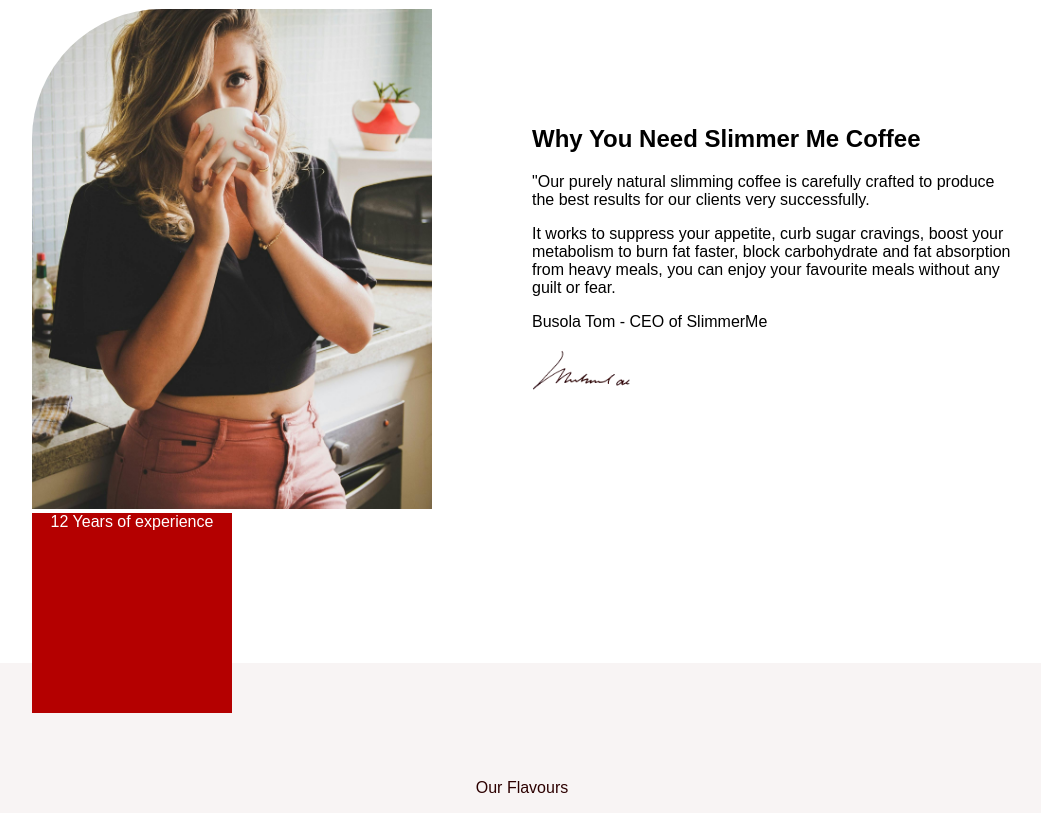
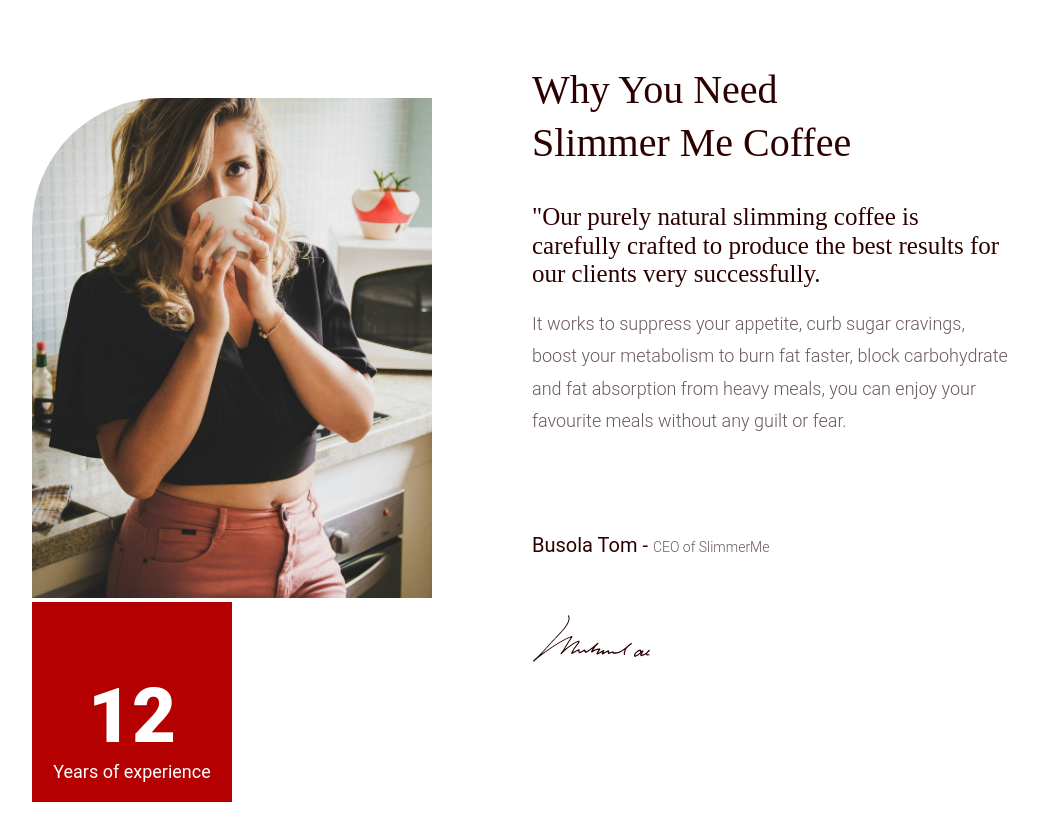
Before and after one commit to busolatom/slimmerMeCoffee, a plain HTML site: page index.html in a window 1280 px wide. Shown: the part 1080-1893 px from the top of the page, without its empty margins (118-1159 px from the left). Drawn offline with nearby package versions, Linux system fonts and the light colour scheme.

Commit message:
Page update

```diff
--- a/css/main.css
+++ b/css/main.css
@@ -361,3 +361,93 @@
     /* top: -10%; */
     /* left: -10%; */
   }
+  #p-one {
+    color: rgb(45, 0, 0);
+display: block;
+font-family: Baskervville, serif;
+font-size: 40px;
+font-style: normal;
+font-weight: 400;
+height: 67.1875px;
+line-height: 53.6px;
+margin: 0px 0px 30px;
+  }
+  #p-two {
+    color: rgb(45, 0, 0);
+font-family: Baskervville, serif;
+font-size: 25px;
+font-style: normal;
+font-weight: 400;
+height: 79.7812px;
+line-height: 28.6px;
+  }
+  #p-three {
+    color: rgb(107, 90, 90);
+font-family: Roboto, sans-serif;
+font-size: 18px;
+font-style: normal;
+font-weight: 300;
+height: 161.953px;
+line-height: 32.4px;
+margin: 0px 0px 40px;
+  }
+  #p-four {
+    color: rgb(45, 0, 0);
+display: inline-block;
+font-family: Roboto, sans-serif;
+font-size: 20px;
+font-style: normal;
+font-weight: 400;
+height: 44.3906px;
+line-height: 30px;
+/* margin-bottom: 2px; */
+  }
+  #ceo {
+    color: rgb(107, 90, 90);
+display: inline-block;
+font-family: Roboto, sans-serif;
+font-size: 14px;
+font-style: normal;
+font-weight: 300;
+height: 22.3906px;
+line-height: 22.4px;
+margin-block-end: 15px;
+margin-block-start: 0px;
+margin-bottom: 15px;
+  }
+  #body-text img {
+    width: 121px;
+  }
+  #revp-one {
+    color: rgb(255, 255, 255);
+display: block;
+font-family: Roboto, sans-serif;
+font-size: 76px;
+font-style: normal;
+font-weight: 900;
+/* height: 76px; */
+line-height: 76px;
+margin-bottom: 5px;
+text-align: center;
+  }
+  #revp-two {
+    color: rgb(255, 255, 255);
+display: block;
+font-family: Roboto, sans-serif;
+font-size: 18px;
+font-style: normal;
+font-weight: 400;
+height: 50.375px;
+line-height: 25.2px;
+margin-block-end: 15px;
+margin-block-start: 0px;
+margin-bottom: 15px;
+margin-inline-end: 0px;
+margin-inline-start: 0px;
+margin-top: 0px;
+padding-bottom: 0px;
+padding-left: 19px;
+padding-right: 19px;
+padding-top: 0px;
+text-align: center;
+  }
--- a/index.html
+++ b/index.html
@@ -56,14 +56,14 @@
         <div id="container">
         <img src="./assets/images/review1.jpg" alt="body photo">
         <div id="experience">
-            12 Years of experience
+            <p id="revp-one">12</p> <p id="revp-two">Years of experience</p>
         </div>
         </div>
         <div id="body-text">
-            <h1>Why You Need Slimmer Me Coffee</h1>
-            <p>"Our purely natural slimming coffee is carefully crafted to produce the best results for our clients very successfully.</p>
-            <p>It works to suppress your appetite, curb sugar cravings, boost your metabolism to burn fat faster, block carbohydrate and fat absorption from heavy meals, you can enjoy your favourite meals without any guilt or fear.</p>
-            <p>Busola Tom - <span>CEO of SlimmerMe</span></p>
+            <p id="p-one"><br>Why You Need <br>Slimmer Me Coffee</p><br><br><br><br>
+            <p id="p-two">"Our purely natural slimming coffee is carefully crafted to produce the best results for our clients very successfully.</p>
+            <p id="p-three">It works to suppress your appetite, curb sugar cravings, boost your metabolism to burn fat faster, block carbohydrate and fat absorption from heavy meals, you can enjoy your favourite meals without any guilt or fear.</p>
+            <p id="p-four">Busola Tom - <span id="ceo">CEO of SlimmerMe</span></p>
             <p><img src="./assets/images/signature.png.webp" alt="signature"></p>
         </div>
     </section>
@@ -191,13 +191,13 @@
     <section id="slider-image">
     <img src="./assets/images/hero1.jpg" alt="">
     <div id="overlay">
-        <div class="swiper2 mySwiper2">
+        <!-- <div class="swiper2 mySwiper2">
             <div class="swiper-wrapper">
               <div class="swiper-slide2">Slide 1</div>
               <div class="swiper-slide2">Slide 2</div>
               <div class="swiper-slide2">Slide 3</div>
               <div class="swiper-slide2">Slide 4</div>
-            </div>
+            </div> -->
         </div>
     </div>
     </section>
@@ -247,7 +247,7 @@
         <span><a href="#">Review</a></span>
         <span><a href="#">Pages</a></span>
      </nav>
-     <br><br><br><br><br><br><br><br>
+     <br><br><br><br>
      <div id="footer-cover">
         <div id="footer-contact">
             <p>Call Us: +234 (0) 8181269392 slimmermecoffee@gmail.com</p>
```
